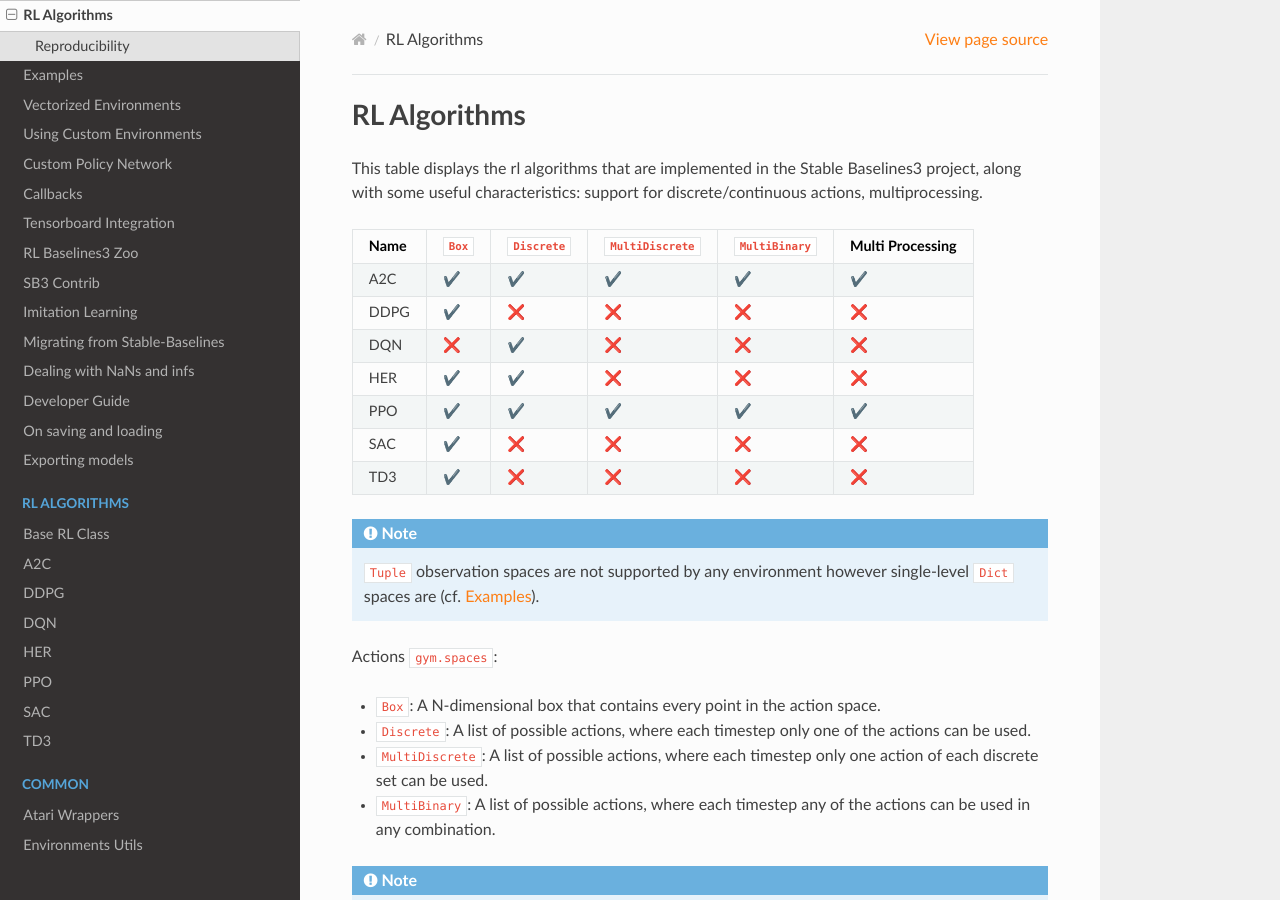
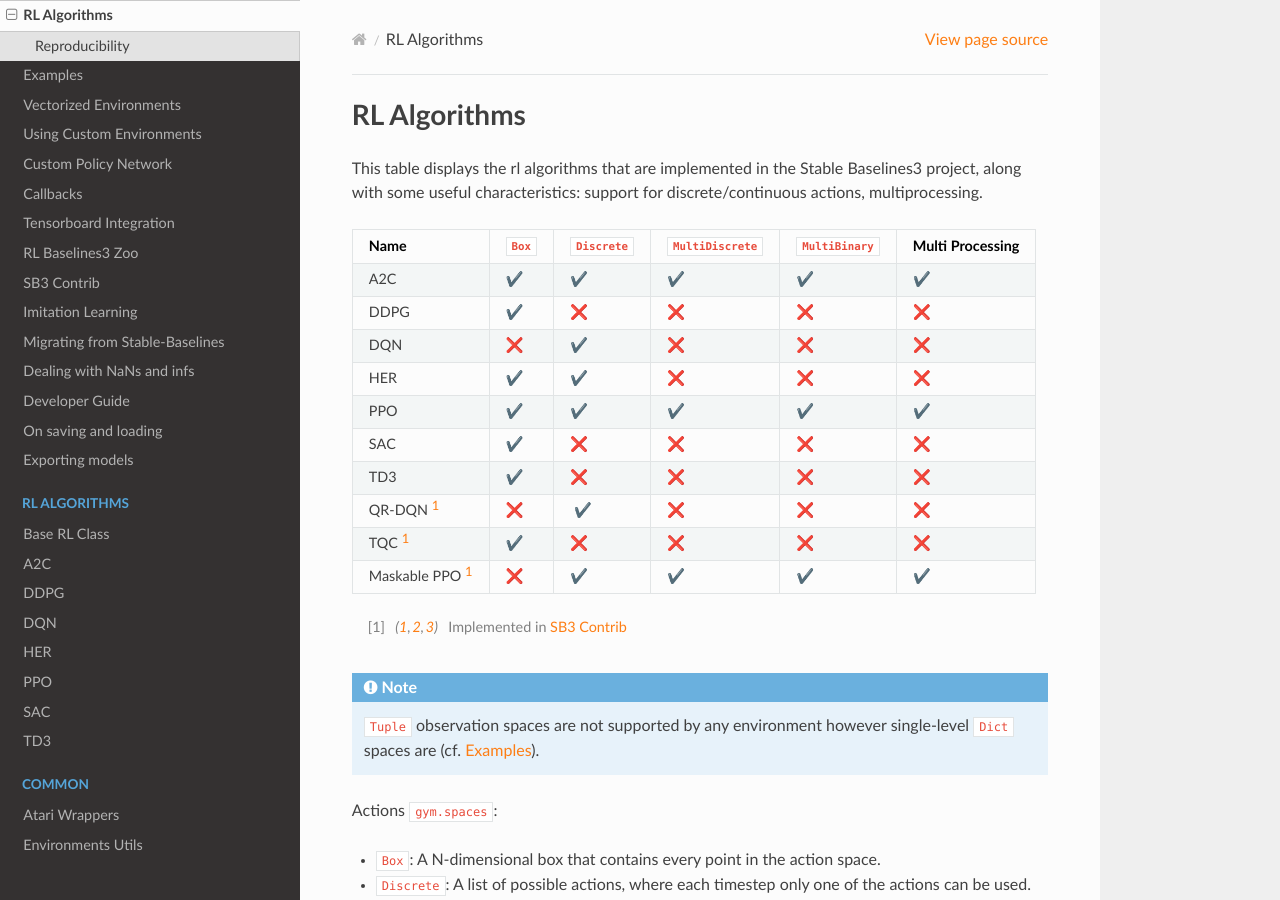
Before and after one commit to DLR-RM/stable-baselines3, a Sphinx documentation site: the page built from docs/guide/algos.rst, in a window 1280 px wide and 900 px high. Built offline with Sphinx 7.4.7 and the Read the Docs theme 2.0.0, drawn with Linux system fonts in a browser that asks for light colours.

Commit message:
Update SB3 contrib algorithms

```diff
--- a/docs/guide/algos.rst
+++ b/docs/guide/algos.rst
@@ -5,18 +5,23 @@
 along with some useful characteristics: support for discrete/continuous actions, multiprocessing.
 
 
-============ =========== ============ ================= =============== ================
-Name         ``Box``     ``Discrete`` ``MultiDiscrete`` ``MultiBinary`` Multi Processing
-============ =========== ============ ================= =============== ================
-A2C          ✔️           ✔️            ✔️                 ✔️               ✔️
-DDPG         ✔️          ❌            ❌                ❌              ❌
-DQN          ❌           ✔️           ❌                ❌              ❌
-HER          ✔️            ✔️           ❌                ❌              ❌
-PPO          ✔️           ✔️            ✔️                 ✔️               ✔️
-SAC          ✔️          ❌            ❌                ❌              ❌
-TD3          ✔️          ❌            ❌                ❌              ❌
-============ =========== ============ ================= =============== ================
+===================  =========== ============ ================= =============== ================
+Name                 ``Box``     ``Discrete`` ``MultiDiscrete`` ``MultiBinary`` Multi Processing
+===================  =========== ============ ================= =============== ================
+A2C                  ✔️           ✔️            ✔️                 ✔️               ✔️
+DDPG                 ✔️           ❌            ❌                ❌              ❌
+DQN                  ❌           ✔️            ❌                ❌              ❌
+HER                  ✔️           ✔️            ❌                ❌              ❌
+PPO                  ✔️           ✔️            ✔️                 ✔️               ✔️
+SAC                  ✔️           ❌            ❌                ❌              ❌
+TD3                  ✔️           ❌            ❌                ❌              ❌
+QR-DQN [#f1]_        ❌          ️ ✔️            ❌                ❌              ❌
+TQC [#f1]_           ✔️           ❌            ❌                ❌              ❌
+Maskable PPO [#f1]_  ❌           ✔️            ✔️                 ✔️               ✔️
+===================  =========== ============ ================= =============== ================
 
+
+.. [#f1] Implemented in `SB3 Contrib <https://github.com/Stable-Baselines-Team/stable-baselines3-contrib>`_
 
 .. note::
   ``Tuple`` observation spaces are not supported by any environment
--- a/docs/guide/sb3_contrib.rst
+++ b/docs/guide/sb3_contrib.rst
@@ -38,6 +38,7 @@
 
 - `Truncated Quantile Critics (TQC)`_
 - `Quantile Regression DQN (QR-DQN)`_
+- `PPO with invalid action masking (Maskable PPO) <https://arxiv.org/abs/2006.14171>`_
 
 **Gym Wrappers**:
 
--- a/docs/misc/changelog.rst
+++ b/docs/misc/changelog.rst
@@ -44,6 +44,7 @@
 - Update read the doc env (fixed ``docutils`` issue)
 - Fix PPO environment name (@IljaAvadiev)
 - Fix custom env doc and add env registration example
+- Update algorithms from SB3 Contrib
 
 
 Release 1.2.0 (2021-09-03)
```
Also changed, not shown: README.md (+5 -1 lines).
